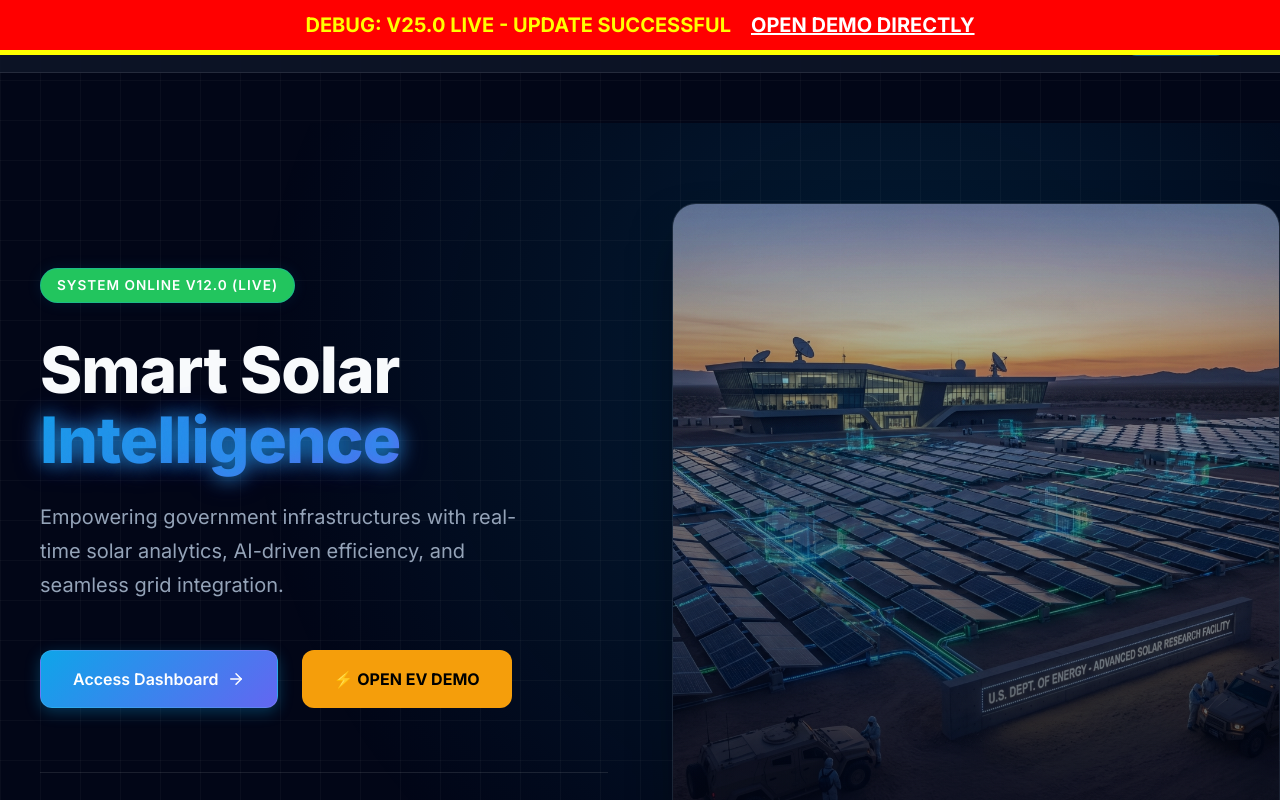
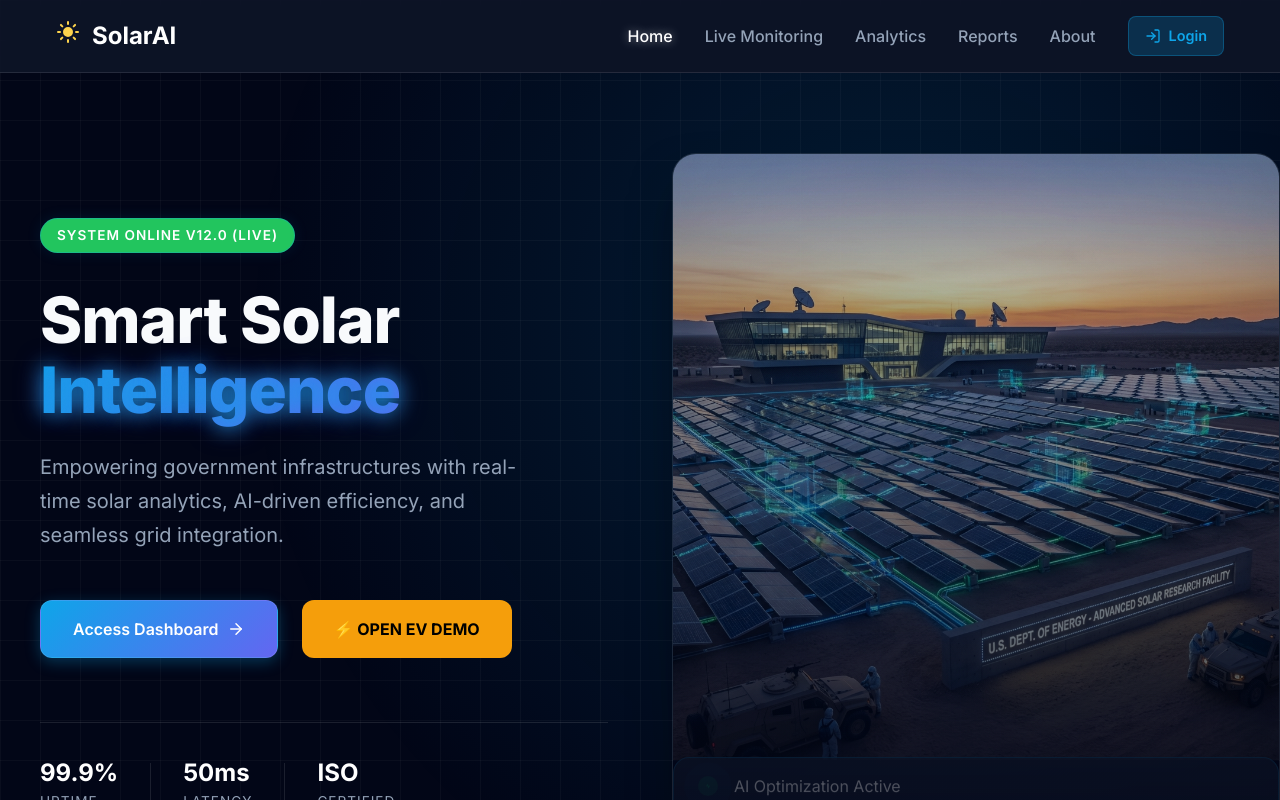
Before and after one commit to anshika190/smart-solar-system, a React (Vite) app in the folder frontend/: page / in a window 1280 px wide. Shown: the top 800 px of the page. Built offline with nearby package versions, Linux system fonts and the light colour scheme.

Commit message:
UI POLISH: Removed debug banner to restore navigation access

```diff
--- a/frontend/src/components/layout/MainLayout.jsx
+++ b/frontend/src/components/layout/MainLayout.jsx
@@ -24,25 +24,8 @@ const MainLayout = () => {
 
     return (
         <div className="layout-container">
-            <div style={{
-                position: 'fixed',
-                top: 0,
-                left: 0,
-                width: '100%',
-                background: 'red',
-                color: 'yellow',
-                zIndex: 99999,
-                textAlign: 'center',
-                padding: '10px',
-                fontWeight: 'bold',
-                fontSize: '20px',
-                borderBottom: '5px solid yellow'
-            }}>
-                DEBUG: V25.0 LIVE - UPDATE SUCCESSFUL
-                <a href="/final-demo" style={{ marginLeft: '20px', color: 'white', textDecoration: 'underline' }}>OPEN DEMO DIRECTLY</a>
-            </div>
             <Navbar />
-            <main className="main-content-area" style={{ marginTop: '50px' }}>
+            <main className="main-content-area">
                 <Outlet />
             </main>
             <footer className="site-footer">
```
